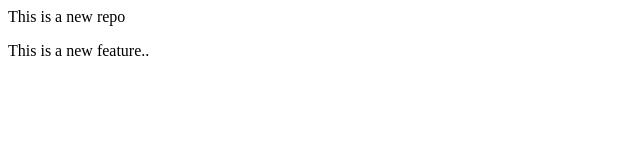
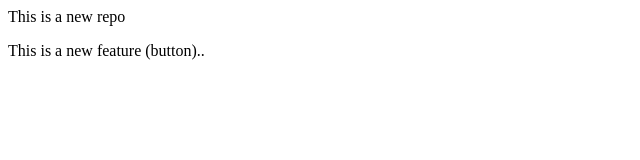
Before and after one commit to Souravcodes077/first_demo, a plain HTML site: page index.html in a window 1280 px wide. Shown: the full height of the page, 0-640 px from the left. Drawn offline with Linux system fonts and the light colour scheme.

```diff
--- a/index.html
+++ b/index.html
@@ -1,5 +1,5 @@
 <p>This is a new repo</p>
 
 <p>
-    This is a new feature..
+    This is a new feature (button)..
 </p>
```
